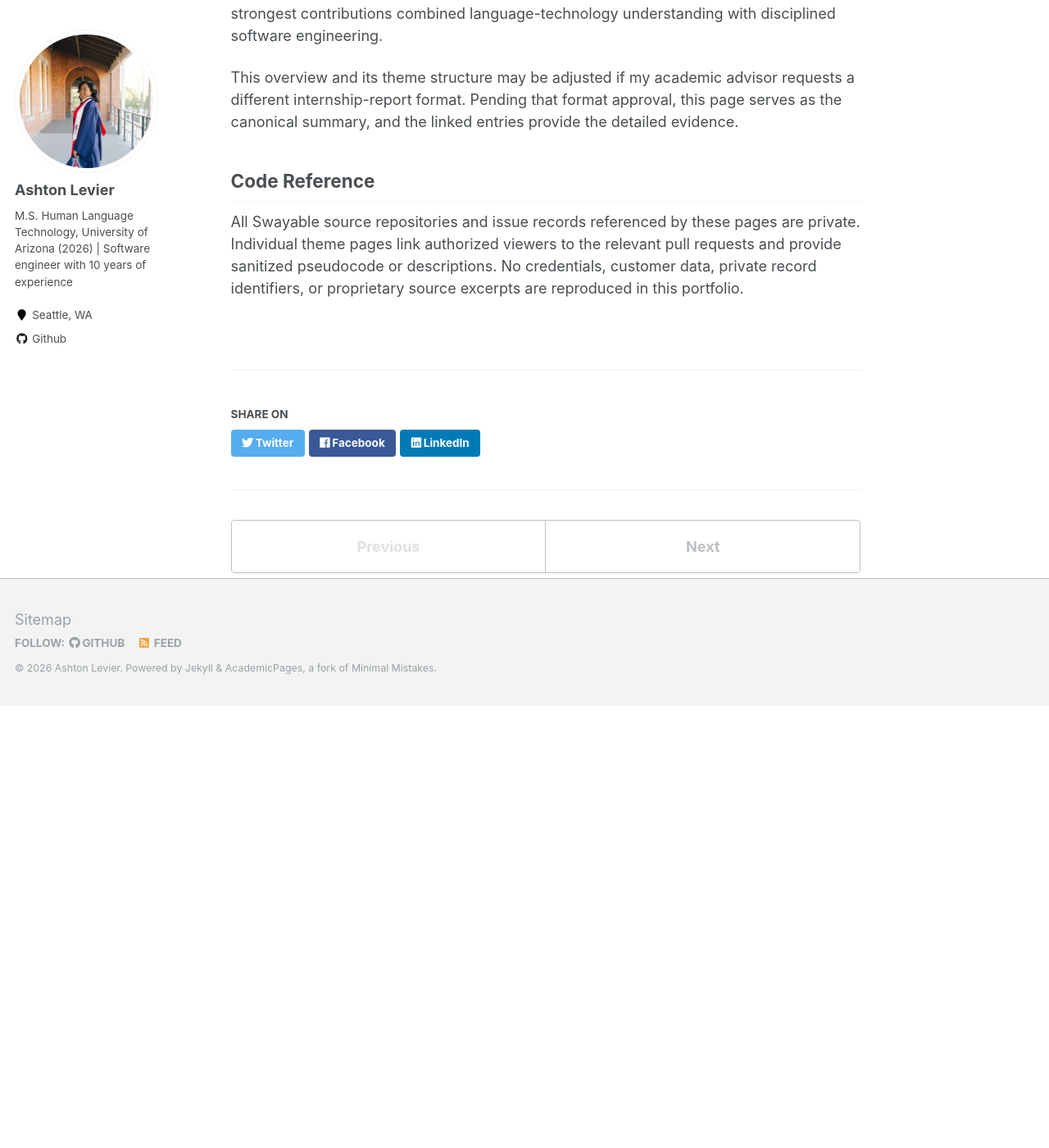
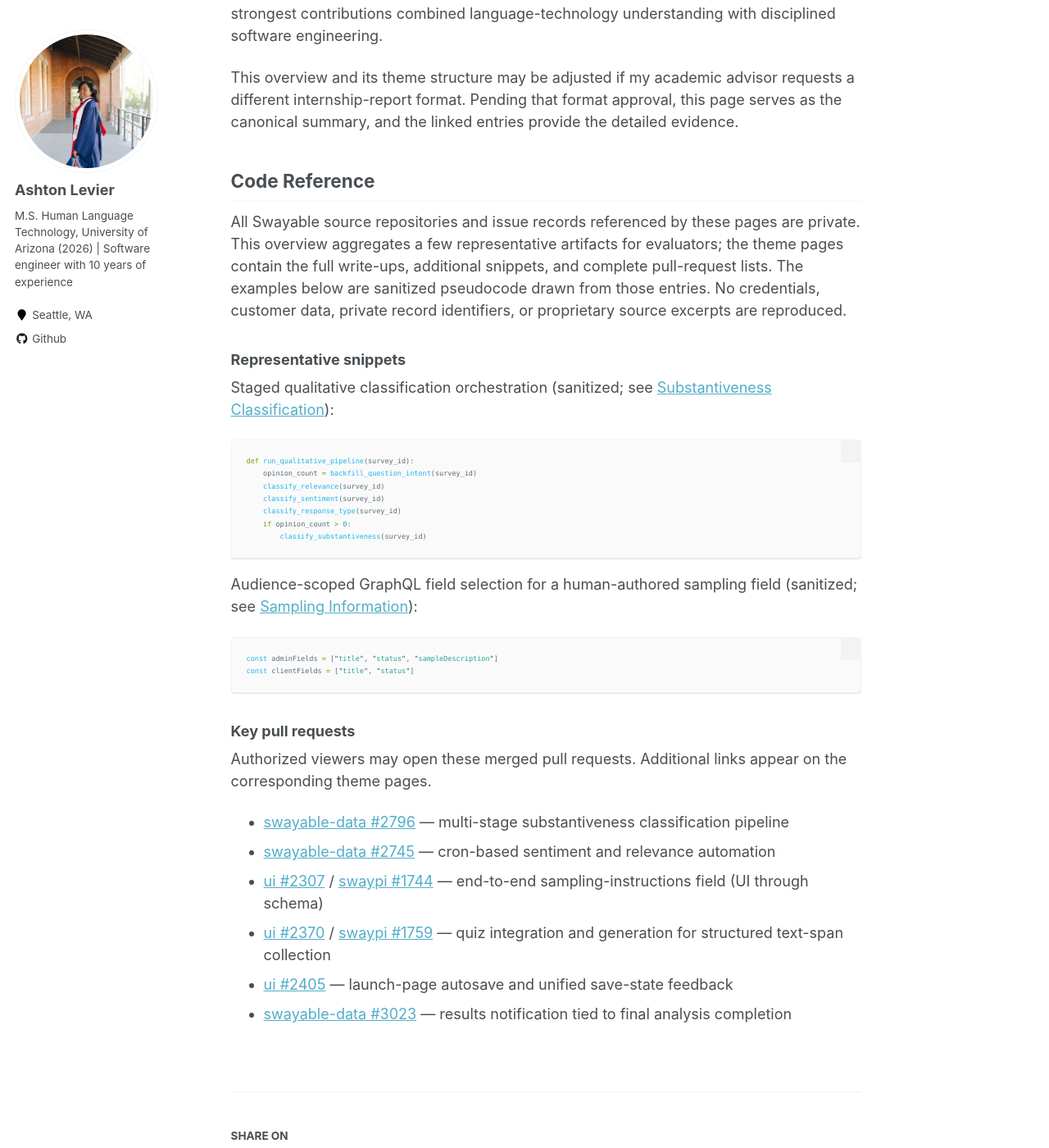
Before and after one commit to anlevier/anlevier.github.io, a Jekyll site: the page built from _portfolio/portfolio-01.md, in a window 1280 px wide and 1400 px high, scrolled down 5987 px. Shown: the whole window at 82% size. Built offline with Jekyll 4.4.1, drawn with Linux system fonts in a browser that asks for light colours; before the commit the page ends 6848 px from its top, so only the background shows below that.

Commit message:
update graded portfolio pieces

````diff
--- a/_portfolio/portfolio-01.md
+++ b/_portfolio/portfolio-01.md
@@ -96,4 +96,36 @@ This overview and its theme structure may be adjusted if my academic advisor req
 
 ## Code Reference
 
-All Swayable source repositories and issue records referenced by these pages are private. Individual theme pages link authorized viewers to the relevant pull requests and provide sanitized pseudocode or descriptions. No credentials, customer data, private record identifiers, or proprietary source excerpts are reproduced in this portfolio.
+All Swayable source repositories and issue records referenced by these pages are private. This overview aggregates a few representative artifacts for evaluators; the theme pages contain the full write-ups, additional snippets, and complete pull-request lists. The examples below are sanitized pseudocode drawn from those entries. No credentials, customer data, private record identifiers, or proprietary source excerpts are reproduced.
+
+### Representative snippets
+
+Staged qualitative classification orchestration (sanitized; see [Substantiveness Classification](/portfolio/portfolio-02/)):
+
+```python
+def run_qualitative_pipeline(survey_id):
+    opinion_count = backfill_question_intent(survey_id)
+    classify_relevance(survey_id)
+    classify_sentiment(survey_id)
+    classify_response_type(survey_id)
+    if opinion_count > 0:
+        classify_substantiveness(survey_id)
+```
+
+Audience-scoped GraphQL field selection for a human-authored sampling field (sanitized; see [Sampling Information](/portfolio/portfolio-08/)):
+
+```javascript
+const adminFields = ["title", "status", "sampleDescription"]
+const clientFields = ["title", "status"]
+```
+
+### Key pull requests
+
+Authorized viewers may open these merged pull requests. Additional links appear on the corresponding theme pages.
+
+- [swayable-data #2796](https://github.com/swayable/swayable-data/pull/2796) — multi-stage substantiveness classification pipeline
+- [swayable-data #2745](https://github.com/swayable/swayable-data/pull/2745) — cron-based sentiment and relevance automation
+- [ui #2307](https://github.com/swayable/ui/pull/2307) / [swaypi #1744](https://github.com/swayable/swaypi/pull/1744) — end-to-end sampling-instructions field (UI through schema)
+- [ui #2370](https://github.com/swayable/ui/pull/2370) / [swaypi #1759](https://github.com/swayable/swaypi/pull/1759) — quiz integration and generation for structured text-span collection
+- [ui #2405](https://github.com/swayable/ui/pull/2405) — launch-page autosave and unified save-state feedback
+- [swayable-data #3023](https://github.com/swayable/swayable-data/pull/3023) — results notification tied to final analysis completion
````
Also changed, not shown: _portfolio/portfolio-02.md (+4 -0 lines).
